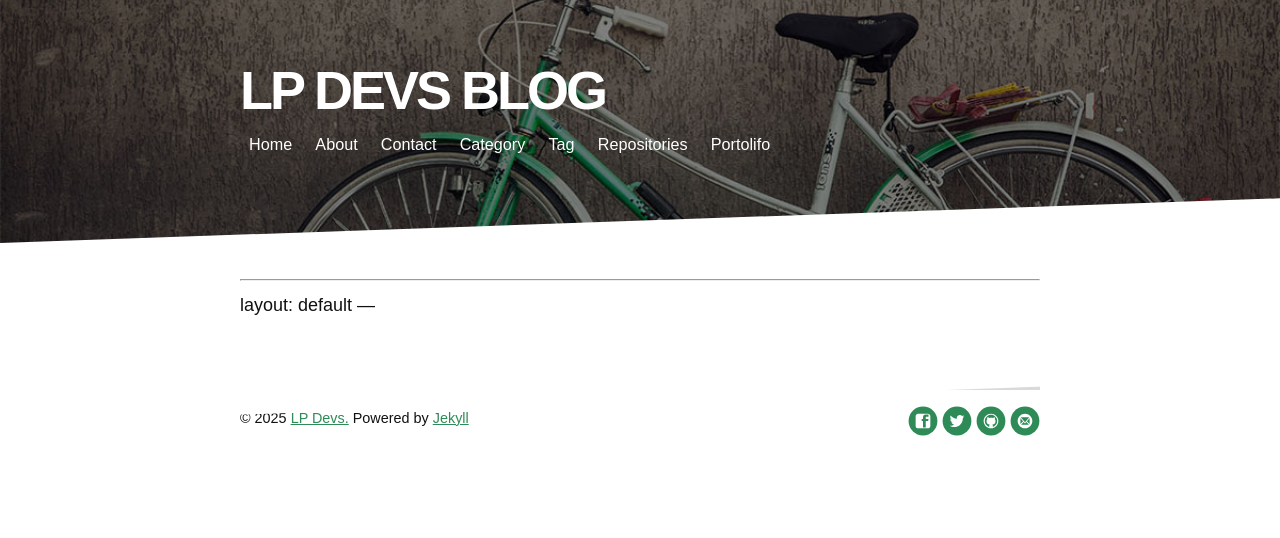
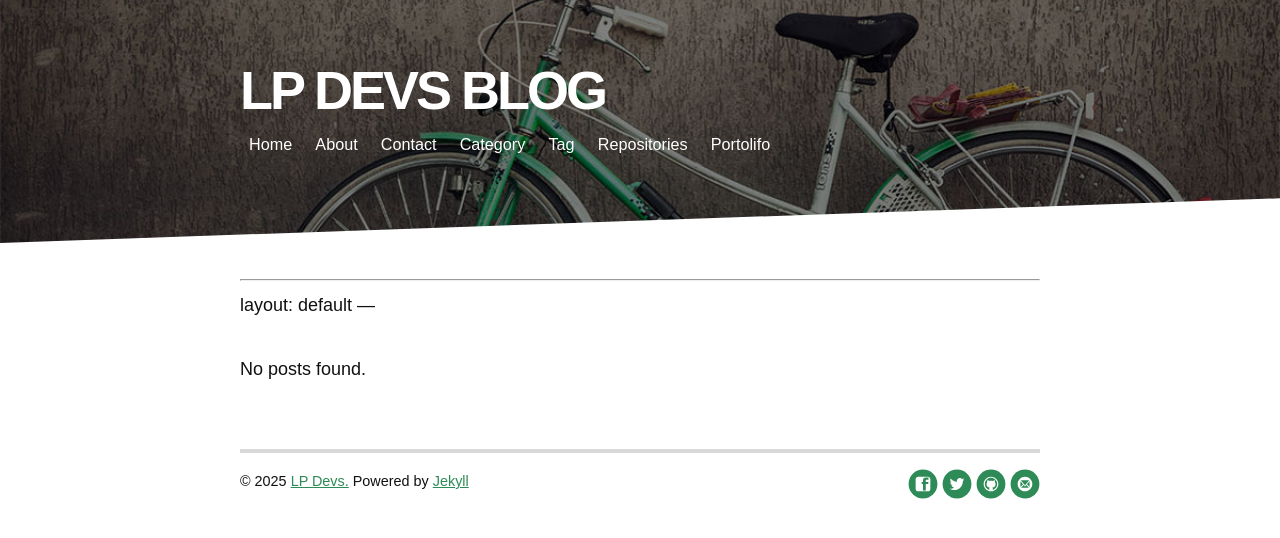
Before and after one commit to mobxa/mobxa.github.io, a Jekyll site: the page built from categories/cpp.md, in a window 1280 px wide. Shown: the top 538 px of the page. Built offline with Jekyll 4.4.1, drawn with Linux system fonts in a browser that asks for light colours; nearby versions of some CDN libraries.

Commit message:
Update post_by_category.html

```diff
--- a/_includes/post_by_category.html
+++ b/_includes/post_by_category.html
@@ -1,6 +1,7 @@
 ---
 layout: default
 ---
+{% if paginator.posts.size > 0 %}
   {% for post in paginator.posts %}
     <h2><a href="{{ post.url }}">{{ post.title }}</a></h2>
     <p>{{ post.excerpt }}</p>
@@ -11,7 +12,12 @@
       <a href="{{ paginator.previous_page_path }}">Previous</a>
     {% endif %}
 
+    <span>Page {{ paginator.page }} of {{ paginator.total_pages }}</span>
+
     {% if paginator.next_page %}
       <a href="{{ paginator.next_page_path }}">Next</a>
     {% endif %}
   </div>
+{% else %}
+  <p>No posts found.</p>
+{% endif %}
```
Lines whose indentation alone changed are shown as unchanged.
